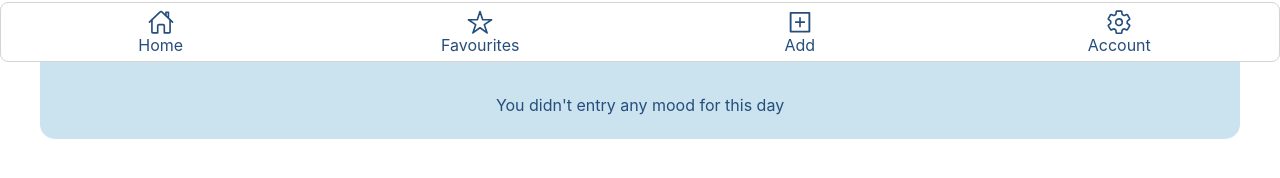
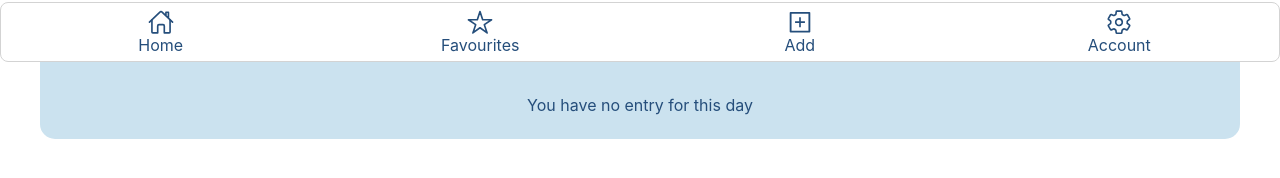
Before and after one commit to maroaraujo/final-project_front-end-surch, a Next.js app in the folder reconnect/: page /moodlog in a window 1280 px wide. Shown: the part 738-916 px from the top of the page. Built offline with nearby package versions, Linux system fonts and the light colour scheme; no server answers.

Commit message:
changed typo

```diff
--- a/reconnect/pages/moodlog.js
+++ b/reconnect/pages/moodlog.js
@@ -160,7 +160,7 @@ export default function MoodLog() {
             </div>
           ) : (
             <p className={styles.moodOfSelectedTextContainer}>
-              You didn't entry any mood for this day
+              You have no entry for this day
             </p>
           )}
         </div>
```
